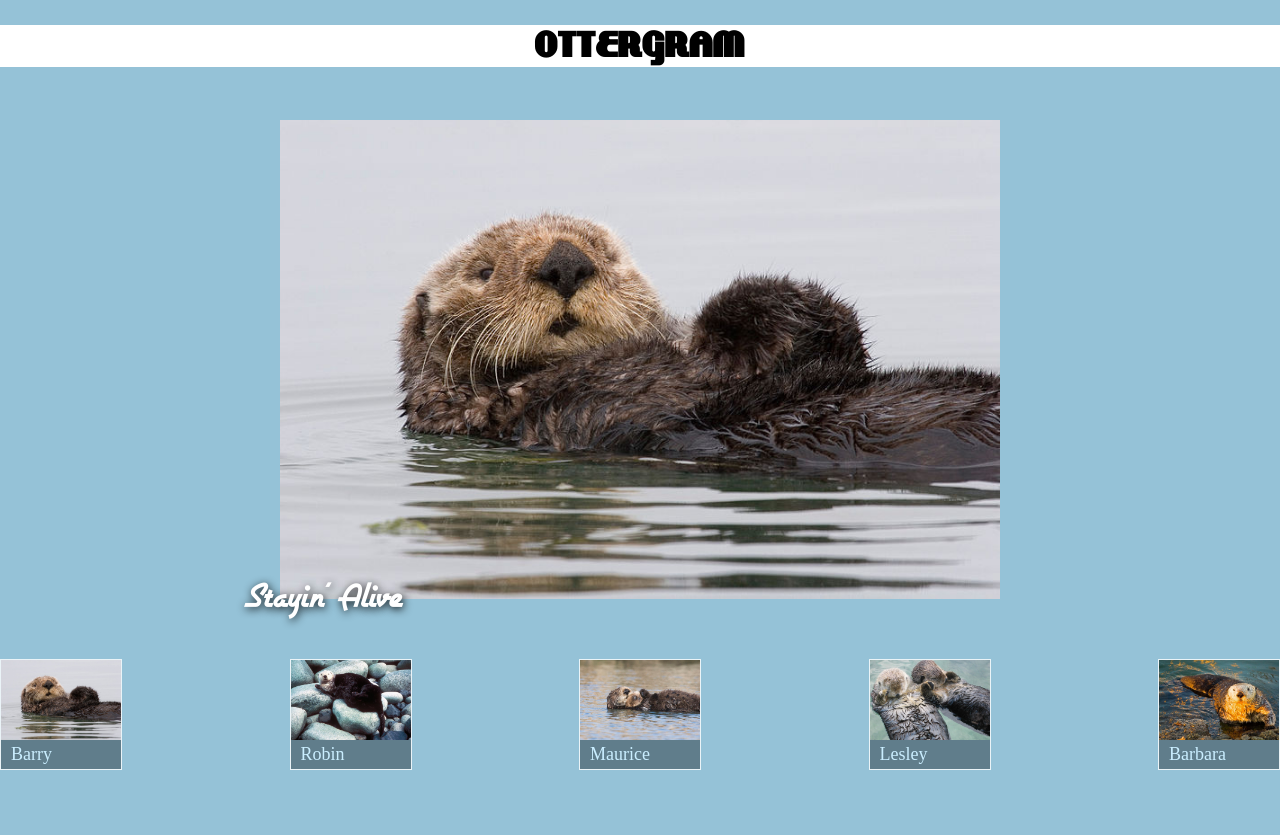
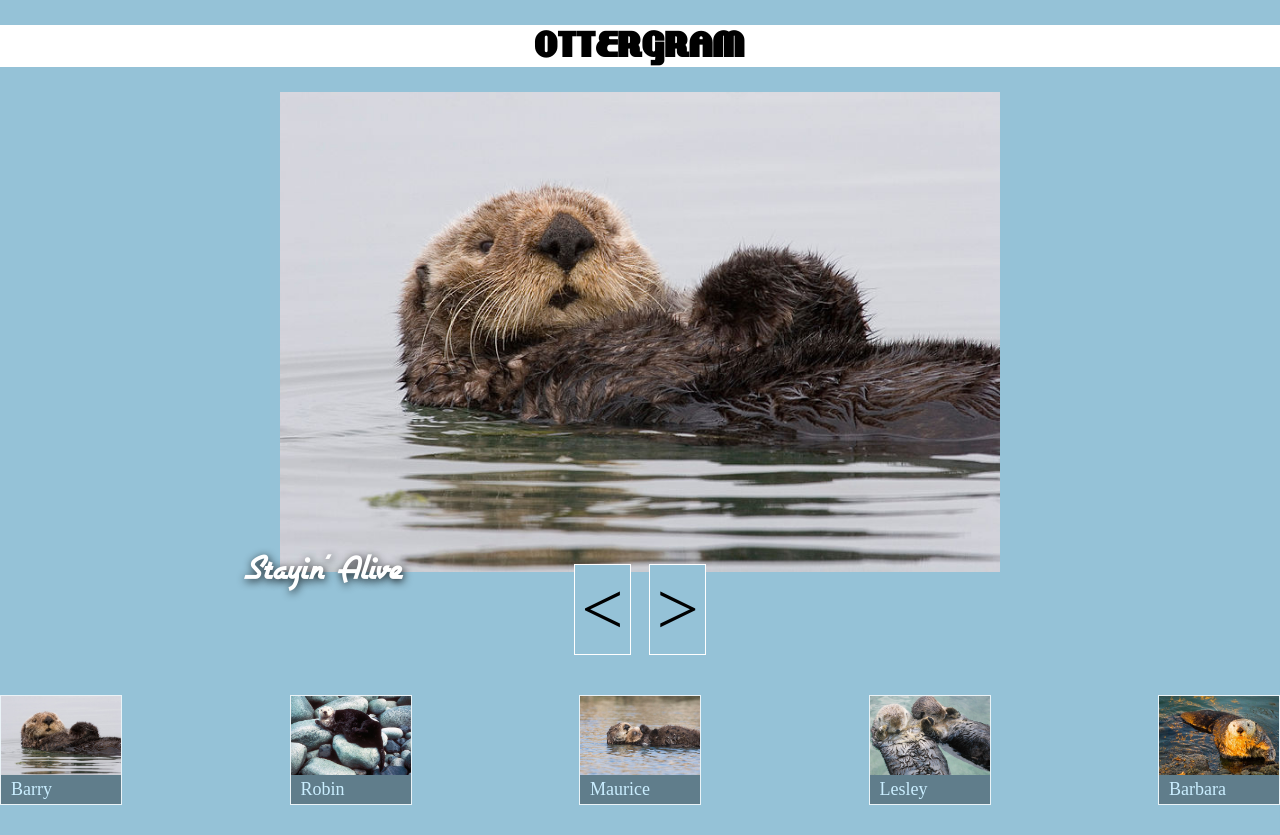
Before and after one commit to CollinC3/WebFrontEndHW2, a website: page index.html in a window 1280 px wide. Before the commit the page ends 800 px from the top, so only its background shows below. Drawn offline with nearby package versions, Linux system fonts and the light colour scheme.

Commit message:
Final Commit

```diff
--- a/index.html
+++ b/index.html
@@ -52,6 +52,10 @@
                 <span class="detail-image-title" data-image-role="title">Stayin' Alive</span>
             </div>
         </div>
+        <div class="pic-buttons">
+            <button onclick="prevButton()" class=prev><</button>
+            <button onclick="nextButton()" class=next>></button>
+        </div>
     </main>
     <script src="scripts/main.js" charset="utf-8"></script>
 </body>
--- a/scripts/main.js
+++ b/scripts/main.js
@@ -6,9 +6,11 @@ var HIDDEN_DETAIL_CLASS = 'hidden-detail';
 var TINY_EFFECT_CLASS = 'is-tiny';
 var ESC_KEY = 27;
 
+
 function setDetails(imageUrl, titleText) {
     'use strict';
     var detailImage = document.querySelector(DETAIL_IMAGE_SELECTOR);
+    console.log(detailImage);
     detailImage.setAttribute('src', imageUrl);
 
     var detailTitle = document.querySelector(DETAIL_TITLE_SELECTOR);
@@ -79,4 +81,28 @@ function initializeEvents() {
     addKeyPressHandler();
 }
 
+function prevButton() {
+    var thumbnails = getThumbnailsArray();
+    var detailImage = document.querySelector(DETAIL_IMAGE_SELECTOR);
+    var digit = detailImage.getAttribute('src');
+    digit = parseInt(digit.match(/\d/g).join(''),10);
+    if (digit === 1) {
+        setDetails(thumbnails[4].getAttribute('data-image-url'), thumbnails[4].getAttribute('data-image-title'));
+    } else {
+        setDetails(thumbnails[digit - 2].getAttribute('data-image-url'), thumbnails[digit - 2].getAttribute('data-image-title'));
+    }
+}
+
+function nextButton() {
+    var thumbnails = getThumbnailsArray();
+    var detailImage = document.querySelector(DETAIL_IMAGE_SELECTOR);
+    var digit = detailImage.getAttribute('src');
+    digit = parseInt(digit.match(/\d/g).join(''),10);
+    if (digit === 5) {
+        setDetails(thumbnails[0].getAttribute('data-image-url'), thumbnails[0].getAttribute('data-image-title'));
+    } else {
+        setDetails(thumbnails[digit].getAttribute('data-image-url'), thumbnails[digit].getAttribute('data-image-title'));
+    }
+}
+
 initializeEvents();
--- a/stylesheets/styles.css
+++ b/stylesheets/styles.css
@@ -93,6 +93,23 @@ a {
     font-size: 18px;
 }
 
+.pic-buttons {
+    position: relative;
+    text-align: center;
+    font-size: 75px;
+    bottom: 10px;
+}
+
+.prev {
+    background: rgb(149, 194, 215);
+    border: 1px solid rgb(100%, 100%, 100%);
+}
+
+.next {
+    background: rgb(149, 194, 215);
+    border: 1px solid rgb(100%, 100%, 100%);
+}
+
 .detail-image-container {
     flex: 1 1 auto;
     display: flex;
```
